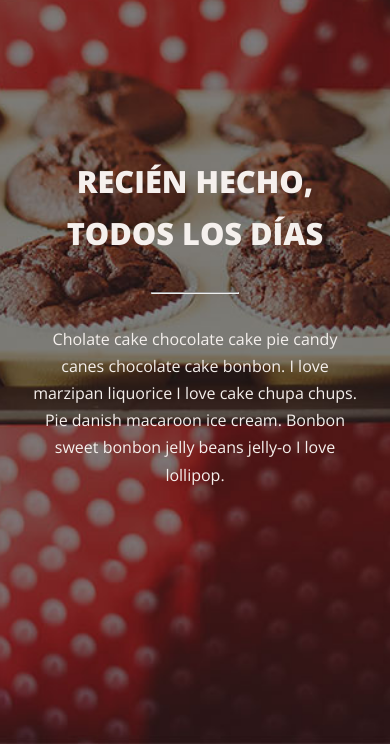
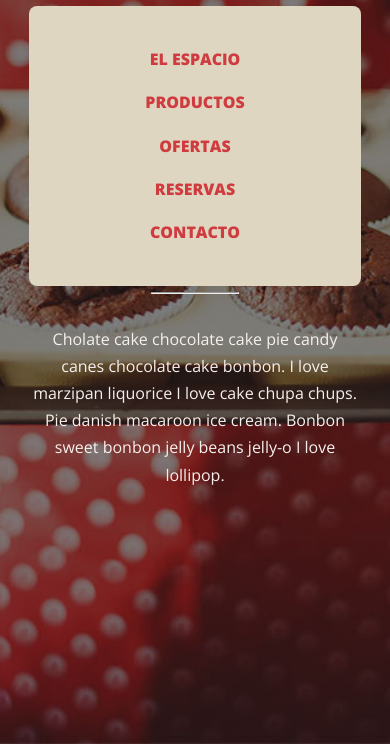
Before and after one commit to reinaldo017/cafeoslo, a website: page index.html in a window 390 px wide. Both pictures are taken after a click on the element 338 px from the left and 75 px from the top of the page. Shown: the part 100-844 px from the top of the page. Drawn offline with nearby package versions, Linux system fonts and the light colour scheme.

Commit message:
mobile menu added

```diff
--- a/index.html
+++ b/index.html
@@ -22,10 +22,10 @@
           src="./Imágenes/Logo.png"
           alt="cafe oslo logo"
           class="header__logo" />
-        <div class="hamburguer">
-          <div class="hamburguer__line"></div>
-          <div class="hamburguer__line"></div>
-          <div class="hamburguer__line"></div>
+        <div class="hamburger">
+          <div class="hamburger__line"></div>
+          <div class="hamburger__line"></div>
+          <div class="hamburger__line"></div>
         </div>
         <ul class="links">
           <li class="links__li">
@@ -60,6 +60,44 @@
             <a
               href=""
               class="links__a"
+              >CONTACTO</a
+            >
+          </li>
+        </ul>
+        <!-- Mobile Menu -->
+        <ul class="links--mobile">
+          <li class="links__li links__li--mobile">
+            <a
+              href=""
+              class="links__a links__a--mobile"
+              >EL ESPACIO</a
+            >
+          </li>
+          <li class="links__li links__li--mobile">
+            <a
+              href=""
+              class="links__a links__a--mobile"
+              >PRODUCTOS</a
+            >
+          </li>
+          <li class="links__li links__li--mobile">
+            <a
+              href=""
+              class="links__a links__a--mobile"
+              >OFERTAS</a
+            >
+          </li>
+          <li class="links__li links__li--mobile">
+            <a
+              href=""
+              class="links__a links__a--mobile"
+              >RESERVAS</a
+            >
+          </li>
+          <li class="links__li links__li--mobile">
+            <a
+              href=""
+              class="links__a links__a--mobile"
               >CONTACTO</a
             >
           </li>
@@ -195,5 +233,6 @@
         <p class="footer__copyright">Todos los derechos reservados.</p>
       </div>
     </footer>
+    <script src="./script.js"></script>
   </body>
 </html>
--- /dev/null
+++ b/script.js
@@ -0,0 +1,9 @@
+const hamburger = document.querySelector(".hamburger")
+const mobileMenu = document.querySelector(".links--mobile")
+
+const toggleMenu = e => {
+  console.log("ToggleMenu is running")
+  mobileMenu.classList.toggle("links--show")
+}
+
+hamburger.addEventListener("click", toggleMenu)
--- a/scss/base/_reset.scss
+++ b/scss/base/_reset.scss
@@ -25,6 +25,16 @@ h2 {
 
 h3 {
   font-size: typography.$font-size-md;
+}
+
+a {
+  text-decoration: none;
+}
+
+ul {
+  list-style: none;
+  padding: 0;
+  margin: 0;
 }
 
 /* Remove default margin */
--- a/scss/components/_feature.scss
+++ b/scss/components/_feature.scss
@@ -11,10 +11,11 @@
 
   @media (min-width: breakpoints.$l) {
     display: flex;
-    justify-items: center;
+    justify-content: center;
     align-items: flex-start;
     gap: 1rem;
     max-width: 40rem;
+    margin-bottom: 0;
     text-align: left;
   }
 
--- a/scss/components/_hamburger.scss
+++ b/scss/components/_hamburger.scss
@@ -1,6 +1,7 @@
 @use "../base/colors";
+@use "../base/breakpoints";
 
-.hamburguer {
+.hamburger {
   display: flex;
   flex-direction: column;
   justify-content: space-between;
@@ -12,6 +13,10 @@
   transform: translateY(25%);
   cursor: pointer;
 
+  @media (min-width: breakpoints.$l) {
+    display: none;
+  }
+
   &__line {
     height: 4px;
     border-radius: 4px;
--- a/scss/components/_links.scss
+++ b/scss/components/_links.scss
@@ -1,3 +1,50 @@
+@use "../base/breakpoints";
+@use "../base/colors";
+
 .links {
   display: none;
+
+  @media (min-width: breakpoints.$l) {
+    display: flex;
+    align-items: center;
+    gap: 1.5rem;
+  }
+
+  &--mobile {
+    display: none;
+    position: absolute;
+    top: 4rem;
+    right: 0;
+    border-radius: 0.5rem;
+    padding: 2.5rem 0;
+    width: 100%;
+    max-width: 35rem;
+    background-color: colors.$beige;
+    text-align: center;
+  }
+
+  &--show {
+    display: block;
+
+    @media (min-width: breakpoints.$l) {
+      display: none;
+    }
+  }
+
+  &__li--mobile + &__li--mobile {
+    margin-top: 1rem;
+  }
+
+  &__a {
+    color: colors.$white;
+    font-weight: 700;
+
+    &--mobile {
+      color: colors.$red;
+    }
+
+    &:hover {
+      opacity: 0.7;
+    }
+  }
 }
--- a/scss/layout/_featuresSection.scss
+++ b/scss/layout/_featuresSection.scss
@@ -2,11 +2,13 @@
 
 .features-section {
   width: 90%;
-  margin: 2rem auto;
+  padding: 5rem 0;
+  margin: 0 auto;
 
   @media (min-width: breakpoints.$l) {
     display: grid;
     grid-template-columns: 50% 50%;
-    column-gap: 2rem;
+    gap: 2rem;
+    justify-content: center;
   }
 }
```
Also changed, not shown: scss/styles.css, 2 other files.
